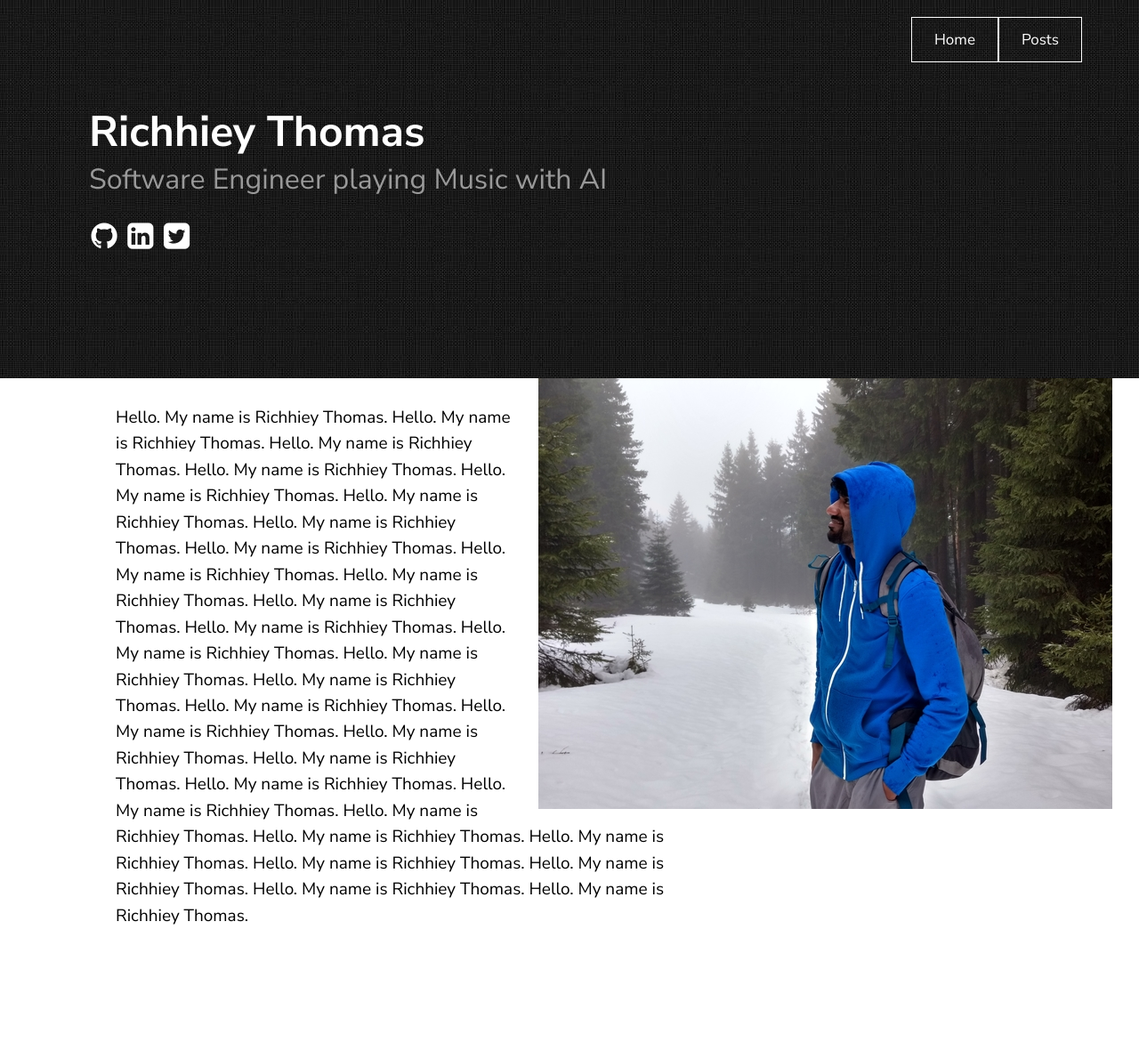
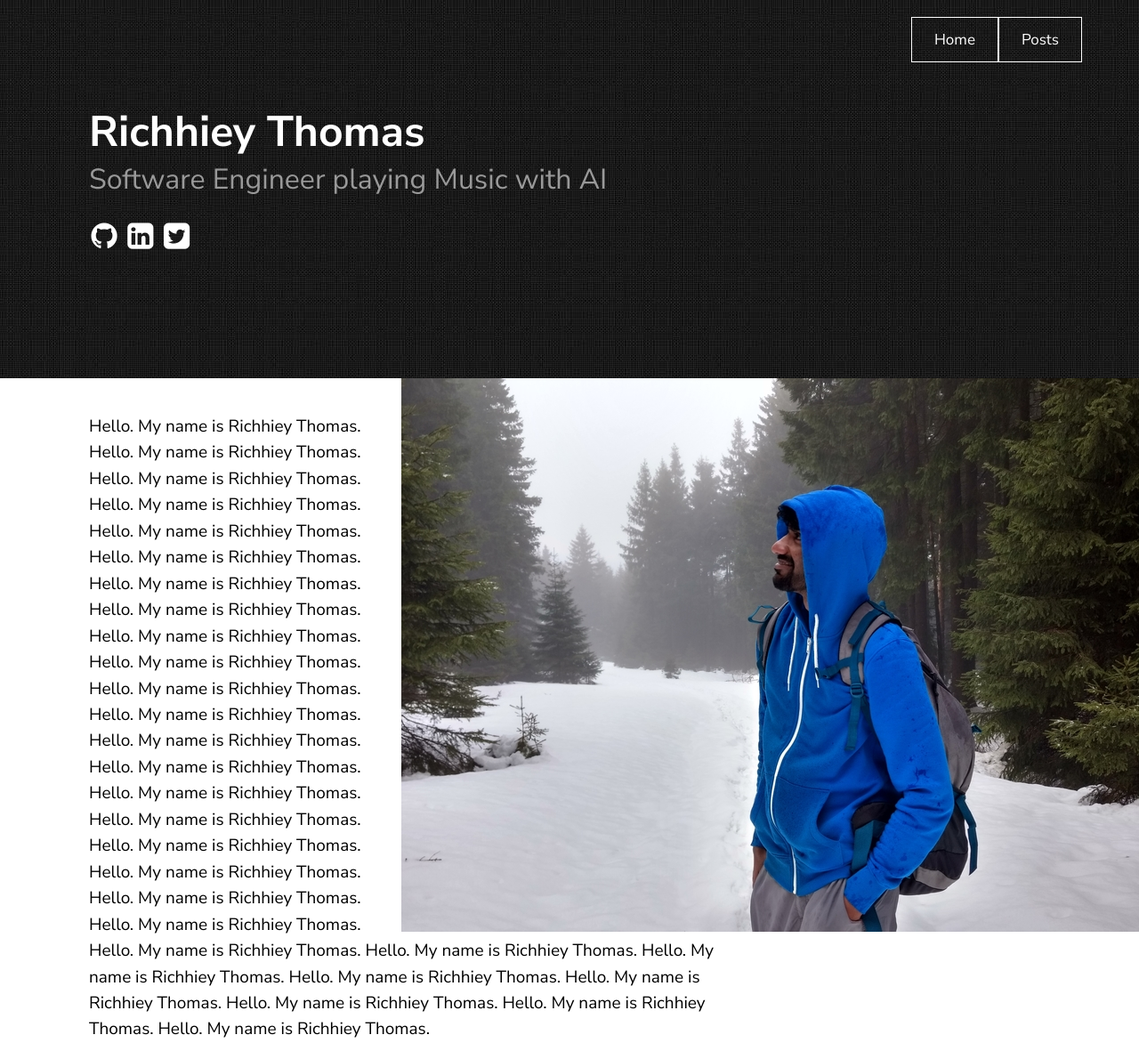
Before and after one commit to richhiey/richhiey.github.io, a Jekyll site: the page built from index.md, in a window 1280 px wide. Shown: the whole page at 89% size. Built offline with Jekyll 4.4.1, drawn with Linux system fonts in a browser that asks for light colours; before the commit the page ends 1074 px from its top, so only the background shows below that.

Commit message:
Fixes for wrong image block

```diff
--- a/_layouts/home_page.html
+++ b/_layouts/home_page.html
@@ -11,8 +11,8 @@
 		{%- include page_header.html -%}
 	</header>
 	<main>
-		<img src="{{site.baseurl}}/assets/images/home/home_image.jpg" style="float:right;padding-left:30px;padding-right:30px">
-		<div class="container" style="padding:30px">
+		<img src="{{site.baseurl}}/assets/images/home/home_image.jpg" style="float:right;">
+		<div class="container" style="padding-top:40px">
 			{{ content }}
 		</div>
 	</main>
```
Also changed, not shown: assets/images/home/home_image.jpg.
